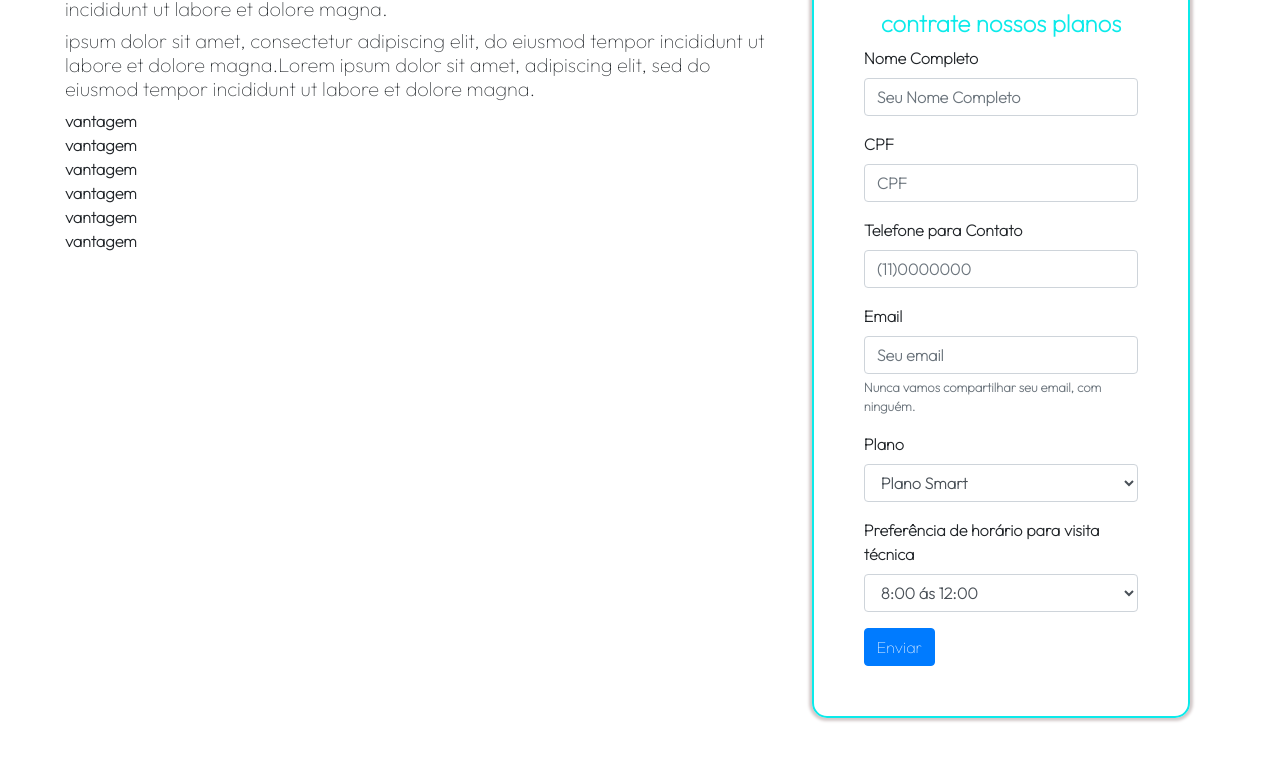
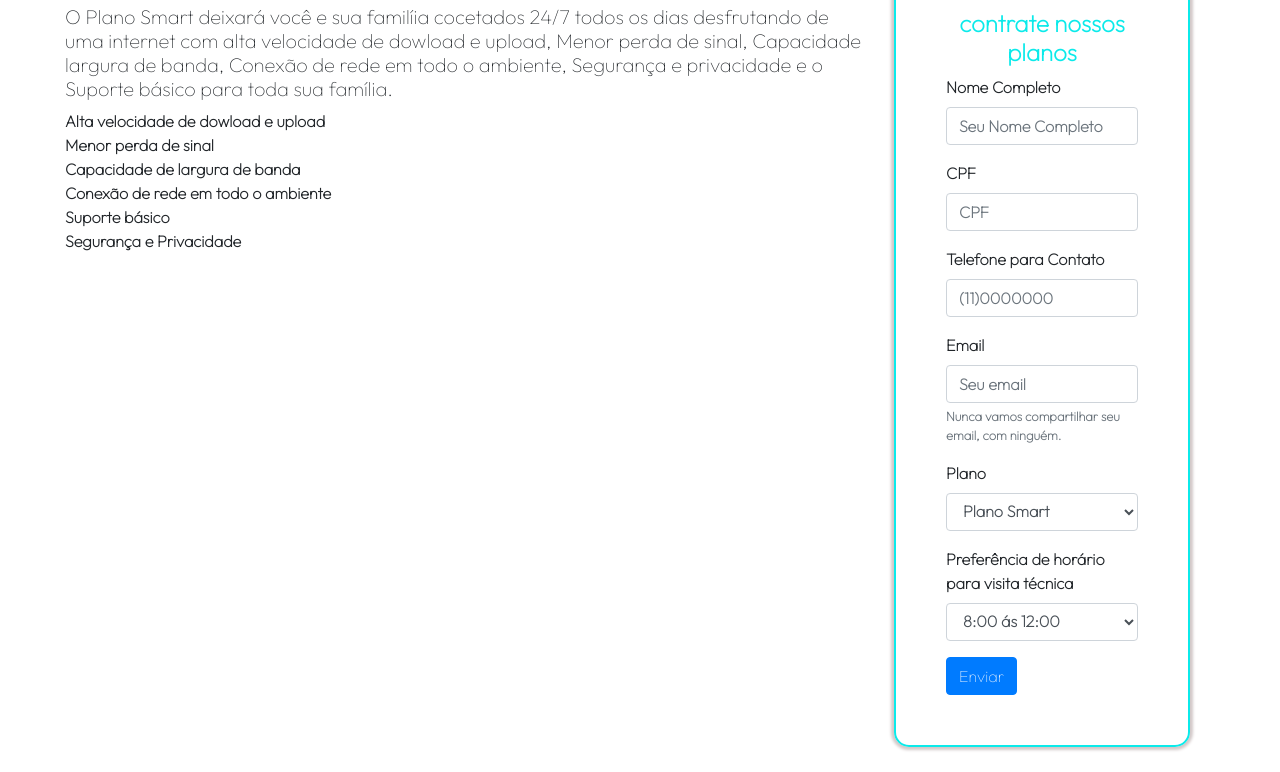
Before and after one commit to WANDERRIT/projeto-integrador-conexos, a plain HTML site: page pagina-planos-3.html in a window 1280 px wide. Shown: the part 233-1005 px from the top of the page. Drawn offline with nearby package versions, Linux system fonts and the light colour scheme.

Commit message:
Alteração na página planos-3 Plano Smart

```diff
--- a/pagina-planos-3.html
+++ b/pagina-planos-3.html
@@ -39,21 +39,20 @@
     <section>
       <h1>Plano Smart</h1>
 
-      <h5>Lorem ipsum dolor sit amet, consectetur adipiscing elit,
-        sed do eiusmod tempor incididunt ut labore et dolore magna.
+      <h5>O plano Smart é ideal para residências que precisa de uma conexão rápida e veloz.</h5>
 
+      <h5> O Plano Smart deixará você e sua familíia cocetados 24/7 todos os dias
+        desfrutando de uma internet com alta velocidade de dowload e upload, Menor perda de sinal,
+        Capacidade largura de banda, Conexão de rede em todo o ambiente, Segurança e privacidade e o
+        Suporte básico para toda sua família.
       </h5>
-
-      <h5> ipsum dolor sit amet, consectetur adipiscing elit,
-        do eiusmod tempor incididunt ut labore et dolore magna.Lorem ipsum dolor sit amet,
-        adipiscing elit, sed do eiusmod tempor incididunt ut labore et dolore magna.</h5>
       <ul>
-        <li>vantagem</li>
-        <li>vantagem</li>
-        <li>vantagem</li>
-        <li>vantagem</li>
-        <li>vantagem</li>
-        <li>vantagem</li>
+        <li>Alta velocidade de dowload e upload</li>
+        <li>Menor perda de sinal</li>
+        <li>Capacidade de largura de banda</li>
+        <li>Conexão de rede em todo o ambiente</li>
+        <li>Suporte básico</li>
+        <li>Segurança e Privacidade</li>
       </ul>
     </section>
     <div class="container  container-forms">
```
Also changed, not shown: pagina-planos-2.html (+2 -2 lines).
